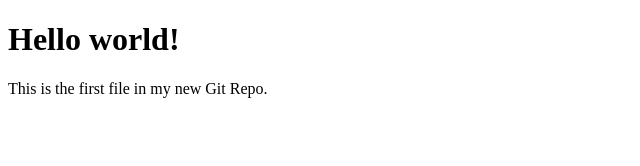
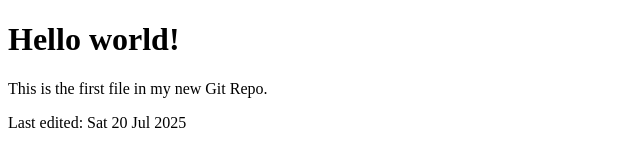
Before and after one commit to bclgu/bclgu.github.io, a plain HTML site: page index.html in a window 1280 px wide. Shown: the whole page, without its empty margins (0-640 px from the left). Drawn offline with Linux system fonts and the light colour scheme.

Commit message:
Added "Last updated" value to index.html

```diff
--- a/index.html
+++ b/index.html
@@ -7,6 +7,7 @@
 
 <h1>Hello world!</h1>
 <p>This is the first file in my new Git Repo.</p>
+<p>Last edited: Sat 20 Jul 2025</p>
 
 </body>
 </html>
```
